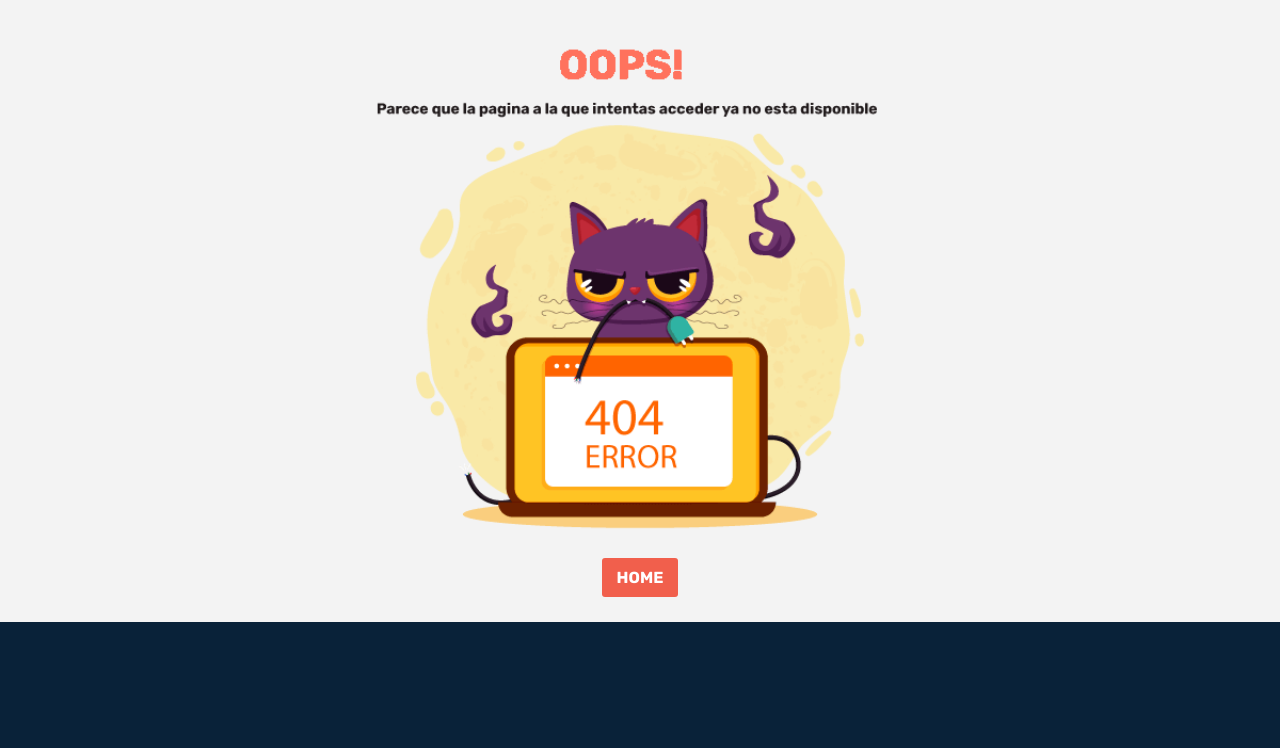
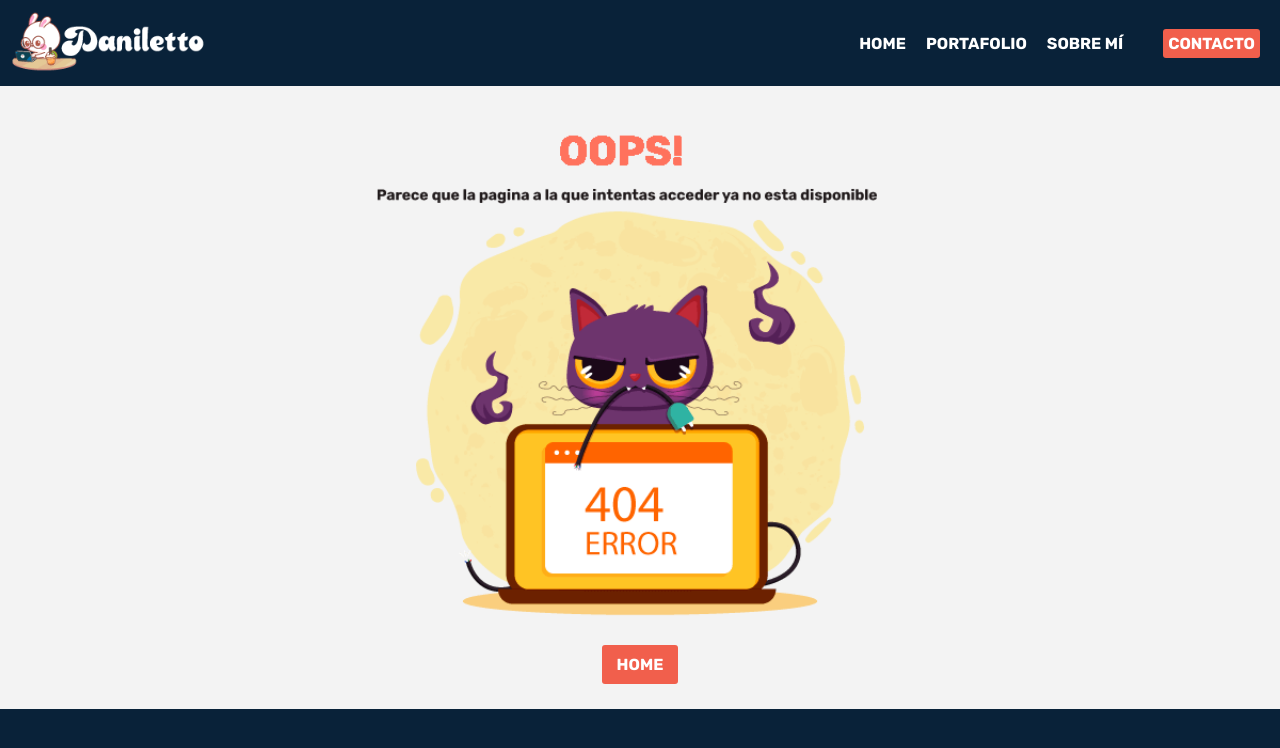
Before and after one commit to Danilett0/Daniletto, a React (Create React App) app: page / in a window 1280 px wide. Shown: the top 748 px of the page. Built offline with nearby package versions, Linux system fonts and the light colour scheme.

Commit message:
nuevo build

```diff
--- a/package.json
+++ b/package.json
@@ -1,7 +1,6 @@
 {
   "name": "daniletto",
   "version": "0.1.0",
-  "homepage": "https://Danilett0.github.io/Daniletto",
   "private": true,
   "dependencies": {
     "@testing-library/jest-dom": "^5.16.5",
--- a/src/App.jsx
+++ b/src/App.jsx
@@ -1,4 +1,4 @@
-import React from "react";
+import React, { Suspense } from "react";
 import "./App.css";
 import { BrowserRouter, Routes, Route } from "react-router-dom";
 import Header from "./Components/Header";
@@ -13,6 +13,8 @@ const NotFound = React.lazy(() => import("./Pages/NotFound"));
 function App() {
   return (
     <BrowserRouter>
+      <Header />
+      <Suspense fallback={<Loading />}>
         <Routes>
           <Route path="/Daniletto" element={<Home />}></Route>
           <Route path="*" element={<NotFound />}></Route>
@@ -20,6 +22,7 @@ function App() {
           <Route path="/About" element={<About />}></Route>
           <Route path="/Contacto" element={<Contacto />}></Route>
         </Routes>
+      </Suspense>
     </BrowserRouter>
   );
 }
--- a/src/Pages/Home.jsx
+++ b/src/Pages/Home.jsx
@@ -2,7 +2,6 @@ import React, { Suspense } from "react";
 import { Link } from "react-router-dom";
 import { VisualEffectTopBlue } from "../Components/ShapeVisualEffects";
 import PreguntasFrecuentes from "../Components/PreguntasFrecuentes";
-import LinksNavegacion from "../Components/LinksNavegacion";
 
 import Loading from "../Components/Loading";
 import "../App.css";
@@ -13,7 +12,6 @@ const FormContacto = React.lazy(() => import("../Components/FormContacto"));
 function Home() {
   return (
     <main>
-      <LinksNavegacion></LinksNavegacion>
       <div className="Encabezado">
         <h1>¿Por qué soy tu mejor opción?</h1>
         <p>
```
